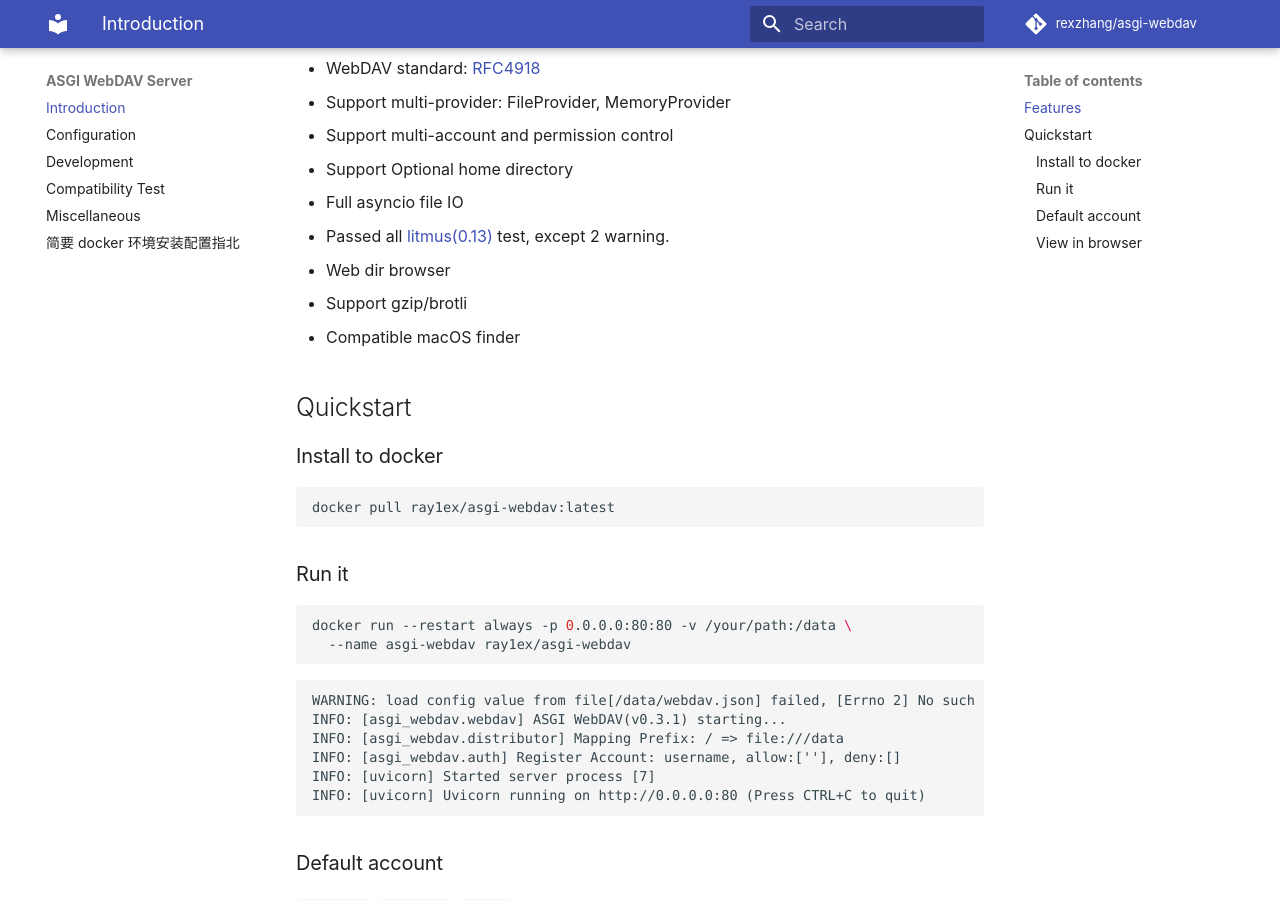
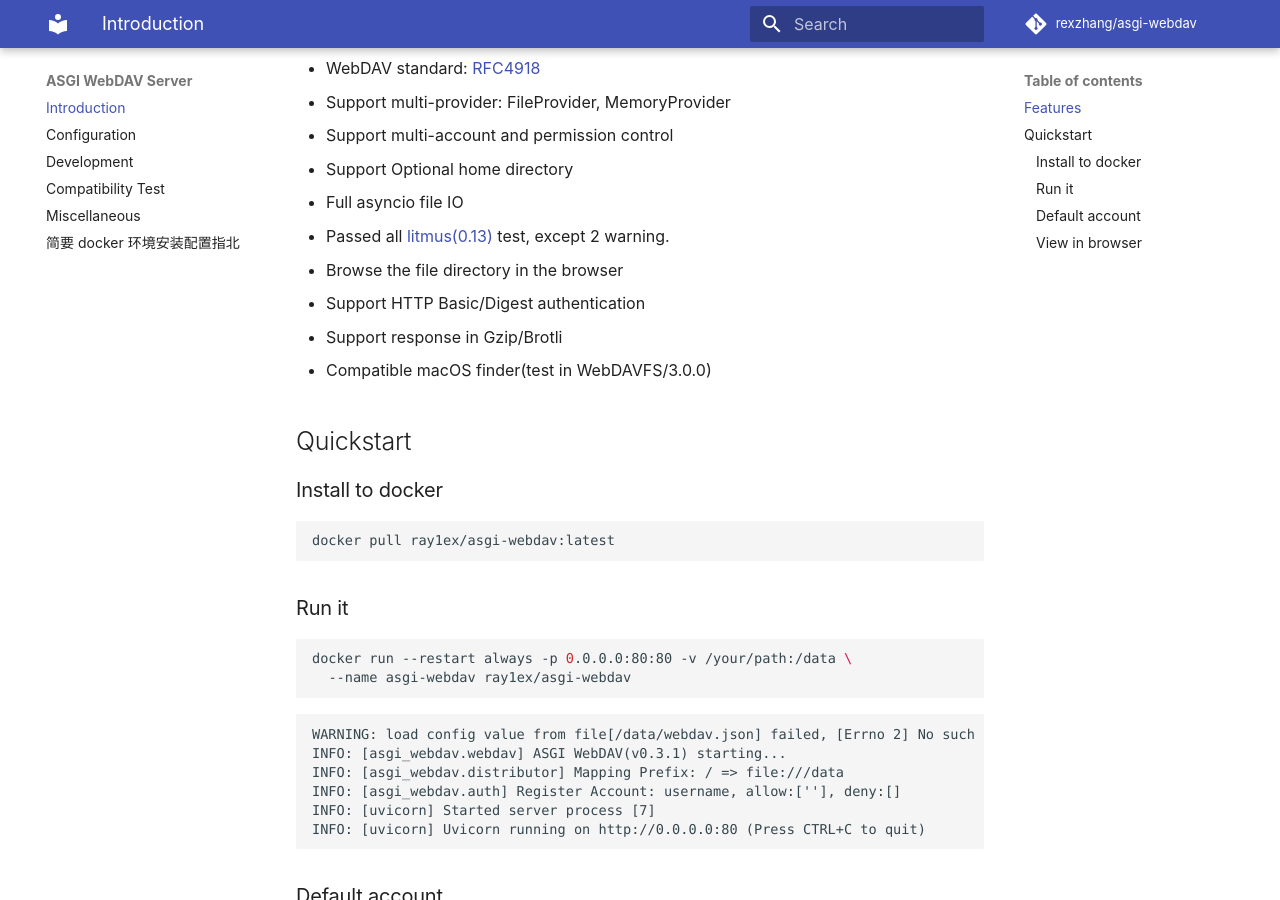
Before and after one commit to rexzhang/asgi-webdav, an MkDocs documentation site: the page built from docs/index.md, in a window 1280 px wide and 900 px high, scrolled down 343 px. Built offline with MkDocs 1.6.1 and Material for MkDocs 9.7.7, drawn with Linux system fonts in a browser that asks for light colours; comment, search, counter and statistics services are not loaded.

Commit message:
Update doc

```diff
--- a/docs/index.md
+++ b/docs/index.md
@@ -18,9 +18,10 @@
 - Full asyncio file IO
 - Passed all [litmus(0.13)](http://www.webdav.org/neon/litmus) test, except 2
   warning.
-- Web dir browser
-- Support gzip/brotli
-- Compatible macOS finder
+- Browse the file directory in the browser
+- Support HTTP Basic/Digest authentication
+- Support response in Gzip/Brotli
+- Compatible macOS finder(test in WebDAVFS/3.0.0)
 
 ## Quickstart
 
```
Also changed, not shown: CHANGELOG.md (+5 -1 lines), README.md (+5 -3 lines).
